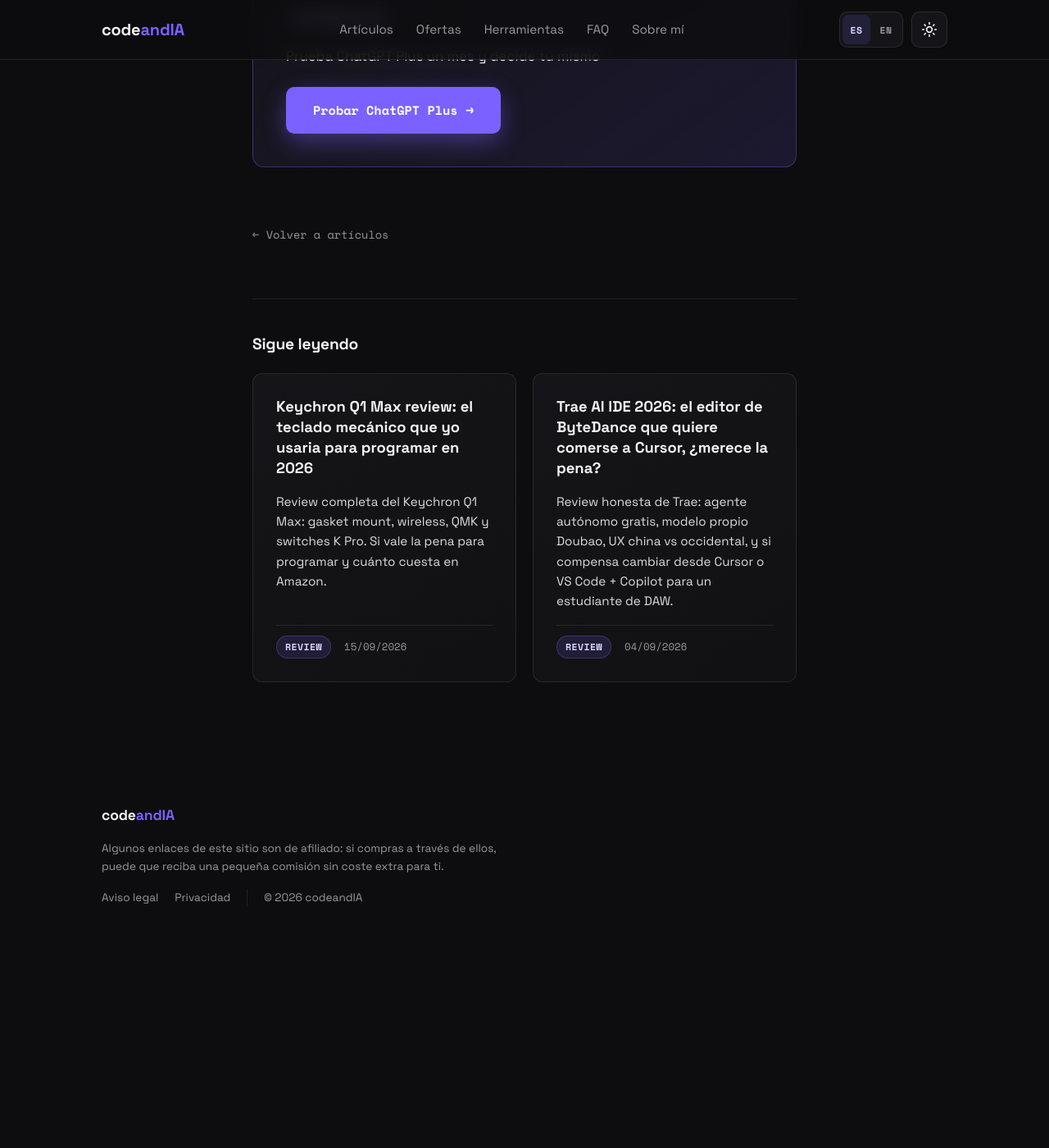
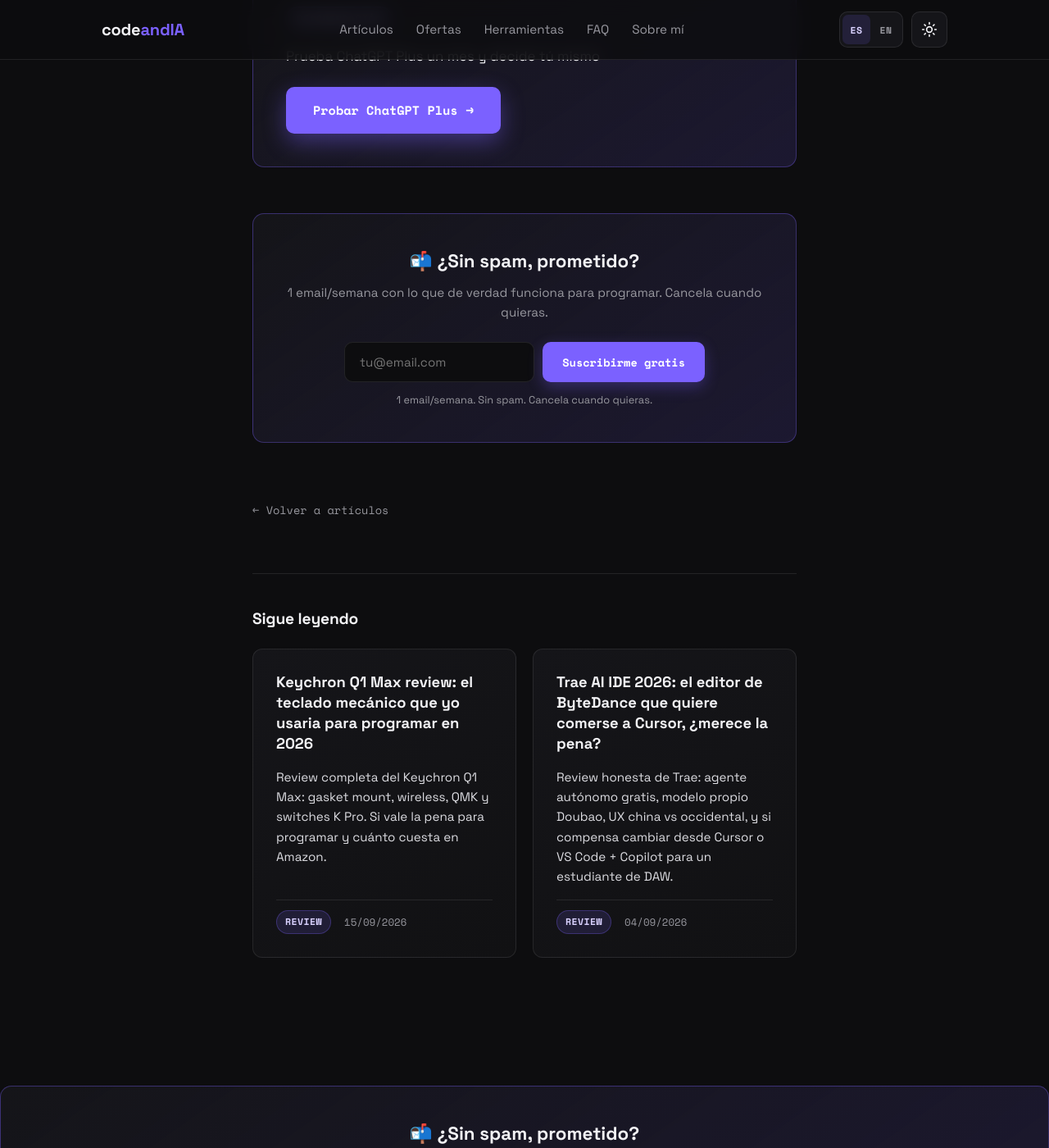
Before and after one commit to vibodigitalinfo-lab/codeandIA, a Jekyll site: the page built from articulos/reviews/chatgpt-plus-para-programadores.md, in a window 1280 px wide and 1400 px high, scrolled down 3155 px. Shown: the whole window at 82% size. Built offline with Jekyll 4.4.1, drawn with Linux system fonts in a browser that asks for light colours; before the commit the page ends 4308 px from its top, so only the background shows below that; some of the changed text lies outside the part shown.

Commit message:
feat: añadir formulario newsletter beehiiv (pub_bde739e1)

```diff
--- a/_includes/footer.html
+++ b/_includes/footer.html
@@ -1,3 +1,5 @@
+{% include newsletter.html %}
+
 <footer class="footer">
   <div class="footer-inner">
     <a href="{{ "/" | relative_url }}" class="logo logo-small">
--- /dev/null
+++ b/_includes/newsletter.html
@@ -0,0 +1,35 @@
+<!-- newsletter form — beehiiv publication pub_bde739e1 -->
+<div class="newsletter-box" id="nl-box">
+  <h3 class="newsletter-title">📬 ¿Sin spam, prometido?</h3>
+  <p class="newsletter-subtitle">1 email/semana con lo que de verdad funciona para programar. Cancela cuando quieras.</p>
+  <form action="https://api.beehiiv.com/v2/publications/pub_bde739e1-87d5-4bb5-8c03-83ecd8e1bff7/subscriptions" method="POST" class="newsletter-form" id="nl-form">
+    <label for="nl-email" class="visually-hidden">Email</label>
+    <input type="email" id="nl-email" name="email" placeholder="tu@email.com" required>
+    <button type="submit" class="nl-btn">Suscribirme gratis</button>
+  </form>
+  <p class="nl-note">1 email/semana. Sin spam. Cancela cuando quieras.</p>
+</div>
+
+<script>
+document.getElementById('nl-form').addEventListener('submit', async (e) => {
+  e.preventDefault();
+  const form = e.target;
+  const btn = form.querySelector('button');
+  const email = form.email.value;
+  btn.disabled = true; btn.textContent = 'Suscribiendo...';
+  try {
+    const res = await fetch(form.action, {
+      method: 'POST',
+      headers: { 'Content-Type': 'application/json', 'Accept': 'application/json' },
+      body: JSON.stringify({ email, reactivate_existing: true, send_welcome_email: true })
+    });
+    if (res.ok) {
+      document.getElementById('nl-box').innerHTML =
+        '<p class="nl-success" style="color:var(--accent,#00d4aa);font-weight:600;padding:1.5rem 0;">✅ Dentro. Revisa tu bandeja (y spam) para confirmar.</p>';
+    } else { throw new Error(); }
+  } catch {
+    btn.disabled = false; btn.textContent = 'Suscribirme gratis';
+    alert('Algo falló. Inténtalo de nuevo.');
+  }
+});
+</script>
--- a/_layouts/article.html
+++ b/_layouts/article.html
@@ -33,6 +33,8 @@ layout: default
     </aside>
     {% endif %}
 
+    {% include newsletter.html %}
+
     <a href="{{ "/" | relative_url }}" class="back-link">← Volver a artículos</a>
 
     {% assign otros = site.pages | where_exp: "p", "p.path contains 'articulos/'" | where_exp: "p", "p.url != page.url" %}
--- a/styles.css
+++ b/styles.css
@@ -1329,6 +1329,114 @@ a {
   background: #8f7bff;
   transform: translateY(-2px);
   box-shadow: 0 14px 36px rgba(123, 97, 255, 0.5);
+}
+
+/* ============ Newsletter ============ */
+
+.newsletter-box {
+  margin-top: 56px;
+  padding: 2.5rem;
+  background: linear-gradient(145deg, var(--bg-raised) 0%, var(--accent-soft) 100%);
+  border: 1px solid rgba(123, 97, 255, 0.35);
+  border-radius: calc(var(--radius) + 4px);
+  text-align: center;
+}
+
+.newsletter-title {
+  font-size: 1.4rem;
+  font-weight: 700;
+  margin: 0 0 0.5rem;
+  color: var(--text);
+}
+
+.newsletter-subtitle {
+  font-size: 0.95rem;
+  color: var(--text-muted);
+  margin: 0 0 1.5rem;
+}
+
+.newsletter-form {
+  display: flex;
+  gap: 10px;
+  max-width: 440px;
+  margin: 0 auto;
+}
+
+.newsletter-form input[type="email"] {
+  flex: 1;
+  padding: 14px 18px;
+  background: var(--bg);
+  border: 1px solid var(--border);
+  border-radius: var(--radius);
+  color: var(--text);
+  font-family: var(--font-body);
+  font-size: 0.95rem;
+  min-width: 0;
+}
+
+.newsletter-form input[type="email"]:focus {
+  outline: none;
+  border-color: var(--accent);
+  box-shadow: 0 0 0 3px var(--accent-soft);
+}
+
+.nl-btn {
+  padding: 14px 24px;
+  background: var(--accent);
+  color: #fff;
+  font-family: var(--font-mono);
+  font-size: 0.85rem;
+  font-weight: 700;
+  border: none;
+  border-radius: var(--radius);
+  cursor: pointer;
+  white-space: nowrap;
+  box-shadow: 0 6px 18px rgba(123, 97, 255, 0.3);
+  transition: background 0.2s ease, transform 0.2s ease, box-shadow 0.2s ease;
+}
+
+.nl-btn:hover {
+  background: #8f7bff;
+  transform: translateY(-2px);
+  box-shadow: 0 10px 24px rgba(123, 97, 255, 0.4);
+}
+
+.nl-btn:disabled {
+  opacity: 0.6;
+  cursor: not-allowed;
+  transform: none;
+}
+
+.nl-note {
+  font-size: 0.8rem;
+  color: var(--text-muted);
+  margin: 0.75rem 0 0;
+}
+
+.visually-hidden {
+  position: absolute;
+  width: 1px;
+  height: 1px;
+  overflow: hidden;
+  clip: rect(0 0 0 0);
+  white-space: nowrap;
+}
+
+@media (max-width: 640px) {
+  .newsletter-box {
+    padding: 2rem 1.25rem;
+  }
+  .newsletter-form {
+    flex-direction: column;
+  }
+  .nl-btn {
+    width: 100%;
+    justify-content: center;
+  }
+}
+
+[data-theme="light"] .newsletter-box {
+  box-shadow: 0 4px 16px rgba(20, 20, 40, 0.08);
 }
 
 /* ============ Footer ============ */
```
